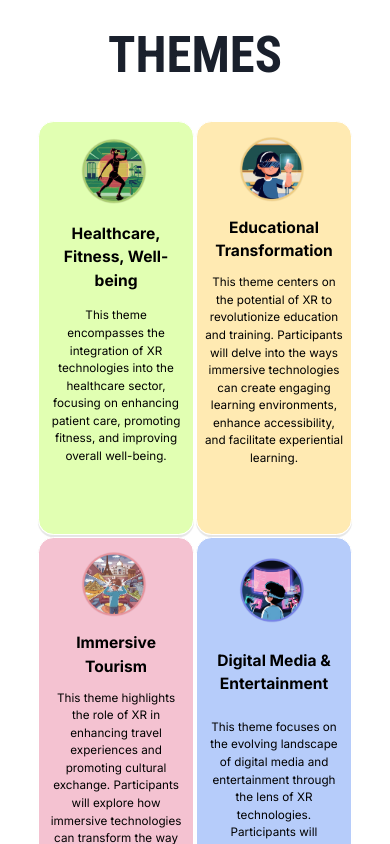
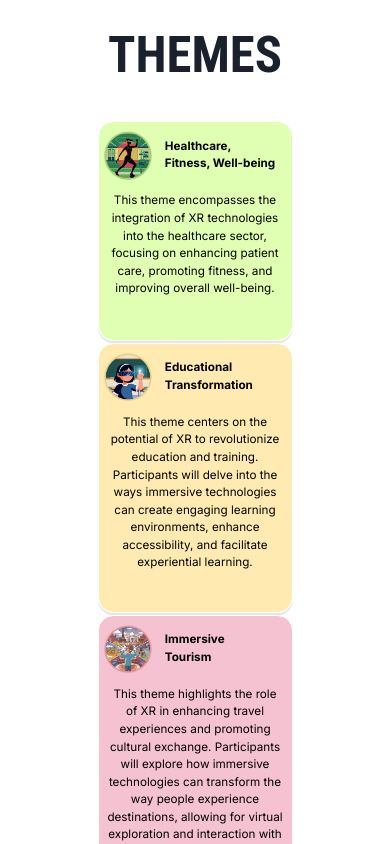
Before and after one commit to Vansh17555555/test, a React (Vite) app in the folder new-xr/: page / in a window 390 px wide. Shown: the part 1960-2804 px from the top of the page. Built offline with nearby package versions, Linux system fonts and the light colour scheme.

Commit message:
pushing new changes

```diff
--- a/new-xr/src/App.css
+++ b/new-xr/src/App.css
@@ -232,7 +232,7 @@ nav ul li button {
   display: flex;
   justify-content: center;
   align-items: center;
-  width: 100vw;
+  width: 100%;
   padding: 90px;
   margin-top: -12vh;
   background-color: white;
@@ -288,13 +288,19 @@ nav ul li button {
 
 .carousel-container {
   display: flex;
-  width: 50vw;
+  width: 33vw;
   flex-direction: column;
   justify-content: center;
   align-items: center;
   margin: 0 auto;
-}
-
+
+}
+@media (min-screen:1025px) {
+  .carousel-container {
+  padding-right:10vw;
+  margin-left: -10vh;
+  }
+}
 .carousel img {
   width: 100%;
   object-fit: cover;
@@ -429,7 +435,7 @@ nav ul li button {
     width: 40vw;
     display: flex;
     justify-content: center;
-    height: 35vh; /* Adjust the height slightly for better balance */
+    height: 30vh; /* Adjust the height slightly for better balance */
   }
 }
 
@@ -494,7 +500,7 @@ nav ul li button {
   justify-content:space-between;
   align-items: center;
   width: 100%;
-  margin-left:5vw;
+  padding-left:5vw;
   margin-right: 10vw;
   background-color: white;
 }
@@ -657,7 +663,7 @@ nav ul li button {
     display: flex;
     background-color: white;
     flex-direction: column;
-    margin-left: 0vw;
+    padding-left: 0vw;
     justify-content: center;
     align-items: center;
     padding: 2vh 3vw;
@@ -698,6 +704,24 @@ nav ul li button {
     border-radius: 30px;
   }
 }
+
+.theme-card-1,
+.theme-card-2,
+.theme-card-3,
+.theme-card-4,
+.theme-card-5 {
+  width: 26.5vw;
+  border: 0.42vw solid #FFFFFF;
+  border-radius: 4vw;
+  display: flex;
+  flex-direction: column;
+  align-items: center;
+  justify-content: center;
+  padding-top: 20vh;
+  transition: all 0.3s ease;
+  box-shadow: 0 0.28vh 0.21vw 0 rgba(0, 0, 0, 0.1);
+}
+
 
 .theme-heading {
   font-family: 'Roboto Condensed', sans-serif;
@@ -718,7 +742,9 @@ nav ul li button {
   width: 100vw;
   margin-right: 100vw;
 }
-
+.theme-card-1{
+  padding-top: 12vh;
+}
 .theme-card-container {
   display: flex;
   background: white;
@@ -730,103 +756,16 @@ nav ul li button {
   padding: 1.04vw;
 }
 
-.theme-card-1,
-.theme-card-2,
-.theme-card-3,
-.theme-card-4,
-.theme-card-5 {
-  width: 30.5vw;
-  border: 0.42vw solid #FFFFFF;
-  border-radius: 4vw;
-  display: flex;
-  flex-wrap: wrap;
-  align-items: center;
-  justify-content: center;
-  padding: 2vw;
-  transition: all 0.3s ease;
-  box-shadow: 0 0.28vh 0.21vw 0 rgba(0, 0, 0, 0.1);
-}
 
 .theme-image {
   width: 12vw;
   height: auto;
-  margin-right: 1vw;
+
+  transition: all 0.3s ease;
 }
 
 .theme-title {
-  font-size: 1.5vw;
-  font-weight: bold;
-  color: #000;
-  text-align: center;
-  flex: 1;
-}
-
-.theme-content {
-  width: 100%;
-  color: #000000;
-  text-align: center;
-  visibility: visible;
-  opacity: 1;
-  font-size: 1.1vw;
-  margin-top: 1vw;
-}
-.theme-heading {
-  font-family: 'Roboto Condensed', sans-serif;
-  font-size: 3.93vw;
-  font-weight: 700;
-  text-align: center;
-  margin-bottom: 2vh;
-  margin-top: 0;
-  padding-bottom: 0.93vh;
-  padding-top: 4.63vh;
-  color: #1a202c;
-  background-color: white;
-}
-
-.theme-container {
-  background: white;
-  padding-top: 4vw;
-  width: 100vw;
-  margin-right: 100vw;
-}
-
-.theme-card-container {
-  display: flex;
-  background: white;
-  flex-wrap: wrap;
-  justify-content: center;
-  gap: 0.5vw;
-  width: 100%;
-  margin: 0 auto;
-  padding: 1.04vw;
-}
-
-.theme-card-1,
-.theme-card-2,
-.theme-card-3,
-.theme-card-4,
-.theme-card-5 {
-  width: 30.5vw;
-  border: 0.42vw solid #FFFFFF;
-  border-radius: 4vw;
-  display: flex;
-  flex-wrap: wrap;
-  align-items: center;
-  justify-content: center;
-  padding: 2vw;
-  transition: all 0.3s ease;
-  box-shadow: 0 0.28vh 0.21vw 0 rgba(0, 0, 0, 0.1);
-}
-
-.theme-image {
-  width: 12vw;
-  height: auto;
-  margin-right: 1vw;
-  transition: all 0.3s ease;
-}
-
-.theme-title {
-  font-size: 1.5vw;
+  font-size: 2vw;
   font-weight: bold;
   color: #000;
   text-align: center;
@@ -839,7 +778,8 @@ nav ul li button {
   color: #000000;
   text-align: center;
   font-size: 1.1vw;
-  margin-top: 1vw;
+  margin-inline: 1vw;
+  margin-bottom: 3vw;
   transition: all 0.3s ease;
 }
 
@@ -855,7 +795,7 @@ nav ul li button {
   .theme-card-3,
   .theme-card-4,
   .theme-card-5 {
-    height: 25vw;
+    height:50vh;
     overflow: hidden;
   }
 
@@ -870,7 +810,10 @@ nav ul li button {
   .theme-card-3:hover,
   .theme-card-4:hover,
   .theme-card-5:hover {
-    height: auto;
+    padding-top: 2vw;
+    flex-direction: row;
+
+    flex-wrap: wrap;
   }
 
   .theme-card-1:hover .theme-image,
@@ -887,6 +830,7 @@ nav ul li button {
   .theme-card-4:hover .theme-title,
   .theme-card-5:hover .theme-title {
     font-size: 1.3vw;
+    text-align: left;
   }
 
   .theme-card-1:hover .theme-content,
@@ -897,6 +841,7 @@ nav ul li button {
     visibility: visible;
     opacity: 1;
     transform: translateY(0);
+
   }
 }
 .theme-card-1 { background: #9CFF004D; }
@@ -911,6 +856,9 @@ nav ul li button {
   .theme-card-3,
   .theme-card-4,
   .theme-card-5 {
+    padding-top: 1vw;
+    flex-direction: row;
+    flex-wrap: wrap;
     width: 33vw;
   }
 
@@ -920,10 +868,13 @@ nav ul li button {
 
   .theme-title {
     font-size: 2vw;
+    text-align: left;
   }
 
   .theme-content {
     font-size: 1.5vw;
+    margin-inline: 2vw;
+    margin-bottom: 1vh;
   }
 }
 
@@ -937,6 +888,8 @@ nav ul li button {
   .theme-card-3,
   .theme-card-4,
   .theme-card-5 {
+    flex-direction: row;
+    flex-wrap: wrap;
     width: 50.56vw;
   }
 
@@ -969,16 +922,21 @@ nav ul li button {
   .theme-card-3,
   .theme-card-4,
   .theme-card-5 {
-    width: 40vw;
+    flex-direction: row;
+    flex-wrap: wrap;
+    width: 50vw;
+    height:32vh;
     gap: 2vw;
   }
-
+  .theme-card-1 {
+    height:26vh;
+  }
   .theme-image {
-    width: 20vw;
+    width: 15vw;
   }
 
   .theme-title {
-    font-size: 4vw;
+    font-size: 3vw;
   }
 
   .theme-content {
```
